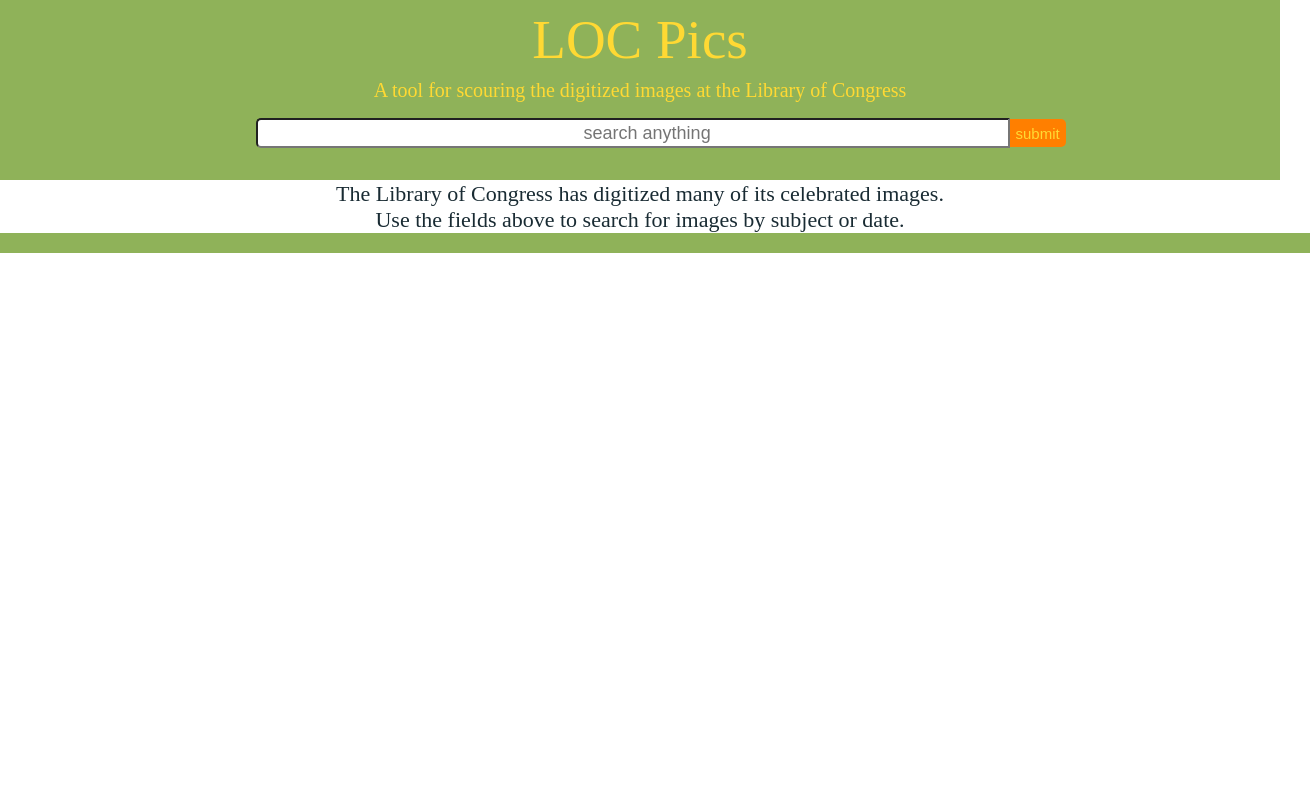
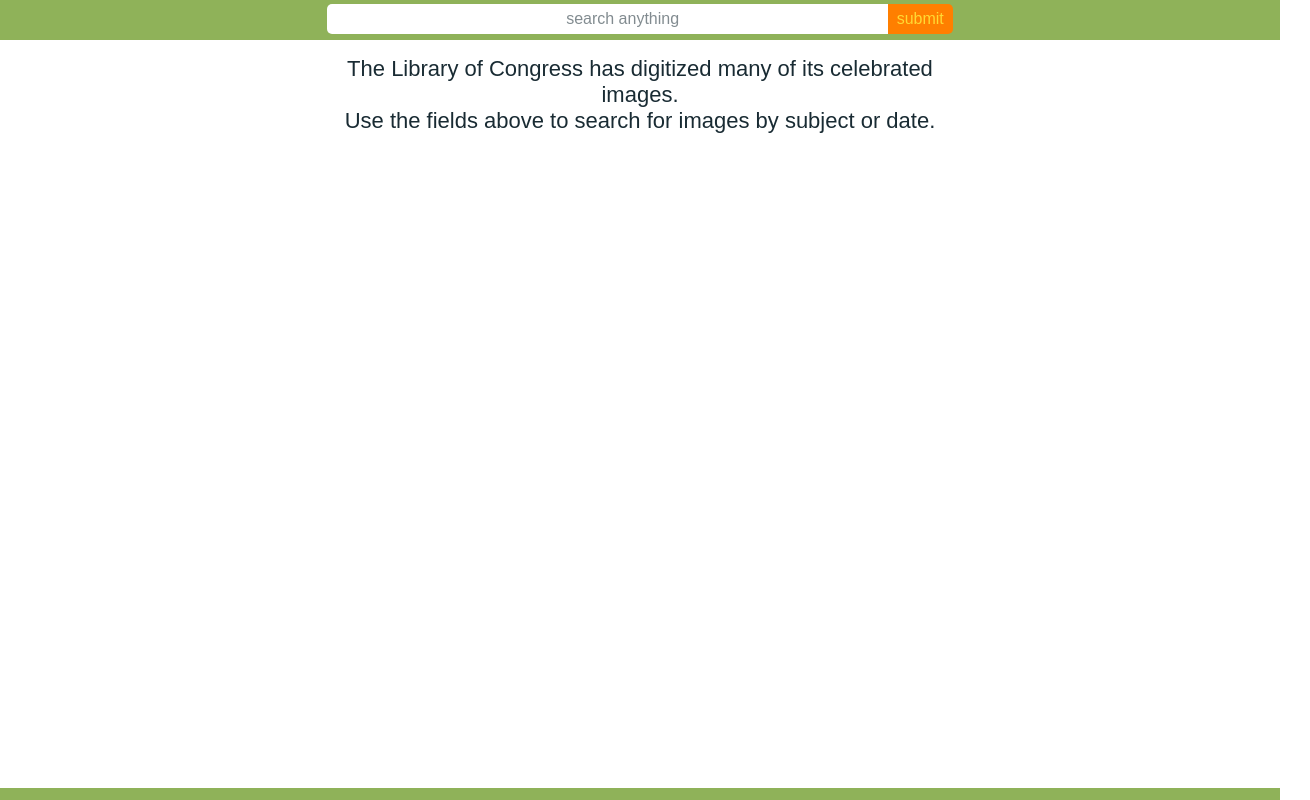
Before and after one commit to elmeltone/apihack-v2, a website built with webpack: page public/index.html in a window 1280 px wide. Shown: the whole page, 1310 px wide, since content can reach past the window. Built offline with nearby package versions, Linux system fonts and the light colour scheme.

Commit message:
Simplifies html

```diff
--- a/public/index.html
+++ b/public/index.html
@@ -10,15 +10,11 @@
 </head>
 <body>
   <header>
-  <div id="header">
-    <div><p id="title">LOC Pics</p></div>
-      <p id="subtitle">A tool for scouring the digitized images at the Library of Congress</p>
-    <div id="general-search">
+    <div id="header">
       <form class="image-getter">
         <input type="text" placeholder="search anything" name="general" id="general"><input class="top-button" style="display: inline;" type="submit" value="submit">
       </form>
     </div>
-  </div>
   </header>
   <section class="middle">
     <div id="results-wrapper">
@@ -30,21 +26,6 @@
   </section>
   <footer>
     <div id="footer-wrapper">
-        <p id="footer-title">Detailed search</p>
-      <form class="detail-getter">
-        <div class="form-box">
-          <p class="details-titles">search variable</p>
-          <input class="details" type="text"><input type="submit" value="submit" class="button">
-        </div>
-        <div class="form-box">
-          <p class="details-titles">search variable</p>
-          <input class="details" type="text"><input type="submit" value="submit" class="button">
-        </div>
-        <div class="form-box">
-          <p class="details-titles">search variable</p>
-          <input class="details" type="text"><input type="submit" value="submit" class="button">
-        </div>
-      </form>
     </div>
   </footer>
 
--- a/public/sass/main.scss
+++ b/public/sass/main.scss
@@ -64,58 +64,30 @@
 
 /***** Masthead ******/
 
-#title, #subtitle, #footer-title, .tom-trivia {
-  font-family: serif;
-}
-
 #header {
-  margin-right: 0;
-  padding: 0;
+  padding: 4px 0;
   width: 100%;
-  height: 165px;
+  height: 32px;
   background-color: $complement;
   text-align: center;
 }
 
-#title {
-  font-size: 55px;
-  padding: 0.5rem;
-  color: $bright;
-  text-align: center;
+.image-getter {
+  background: $complement;
+  overflow: visible;
   margin: 0 auto;
 }
 
-#subtitle {
-  font-size: 20px;
-  padding: 0;
-  text-align: center;
-  margin: auto;
-  height: auto;
-  color: $bright;
-}
-
-#general-search {
-  width: 100%;
-  max-height: 2em;
-  display: inline;
-  text-align: left;
-  margin: 5px auto;
-}
-
-.image-getter {
-  background-color: $complement;
-  margin-left: auto;
-  margin-right: auto;
-  padding-left: 20%;
-  padding-top: 1rem;
-  padding-bottom: 2rem;
-  overflow: visible;
+#general, .top-button {
+  font-size: 1em;
+  padding: 5px 8px;
+  border: 1px solid transparent;
+  -webkit-appearance: none;
 }
 
 #general {
-  height: 1.5rem;
-  width: 70%;
-  font-size: 18px;
+  color: $dark;
+  width: 40%;
   @include border-radius(5px 0 0 5px);
   padding-left: 3%;
   text-align: center;
@@ -124,10 +96,7 @@
 .top-button {
   background-color: $emphasis;
   color: $bright;
-  border: none;
   @include border-radius(0 5px 5px 0);
-  height: 1.75rem;
-  font-size: 15px;
 }
 
 /***** Results Section (Middle) ******/
@@ -135,12 +104,11 @@
 .middle {
   width: 100%;
   background-size: cover;
-  overflow: none;
   margin: 0;
 }
 
 #results-wrapper {
-  height: 100%;
+  height: 90%;
   width: 100%;
   margin: 0;
   padding: 0;
@@ -166,43 +134,22 @@
   text-align: center;
 }
 
+.pagination {
+  margin-bottom: 48px;
+}
+
 /***** Footer ******/
-
-footer {
-  min-height: 10%;
-}
 
 #footer-wrapper {
   width: 100%;
-  height: 100%;
-  margin: 0;
-  padding: 10px 10px 10px 20px;
+  height: 12px;
+  position: fixed;
+  bottom: 0;
+  left: 0;
+  right: 0;
+  overflow: hide;
   background: $complement;
   color: $bright;
-  float: left;
-}
-
-/* ------------------ */
-/* Detailed Search Options hidden until functionality resolved */
-#footer-title, .detail-getter, .hidden {
-  display: none;
-}
-/* ------------------ */
-
-#footer-title {
-  font-size: 20px;
-  text-align: center;
-}
-
-.detail-getter {
-  text-align: center;
-}
-
-.details-titles {
-  display: inline;
-  margin-left: 5px;
-  text-align: right;
-  padding-right: -5px;
 }
 
 .form-box {
```
Also changed, not shown: public/main.css.
